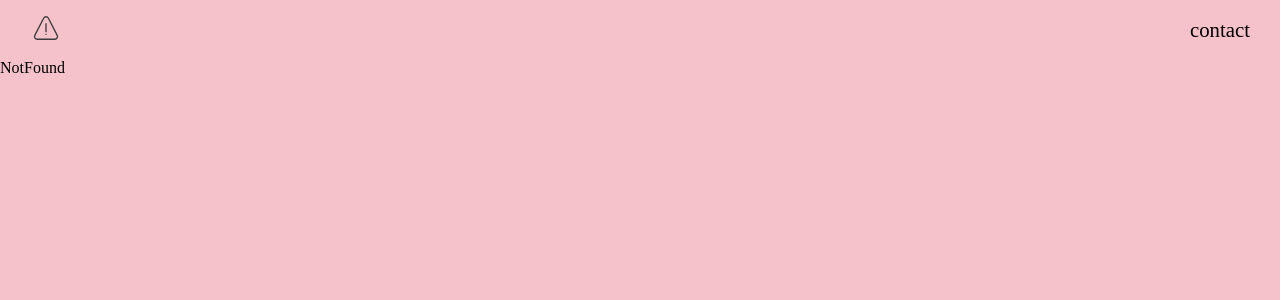
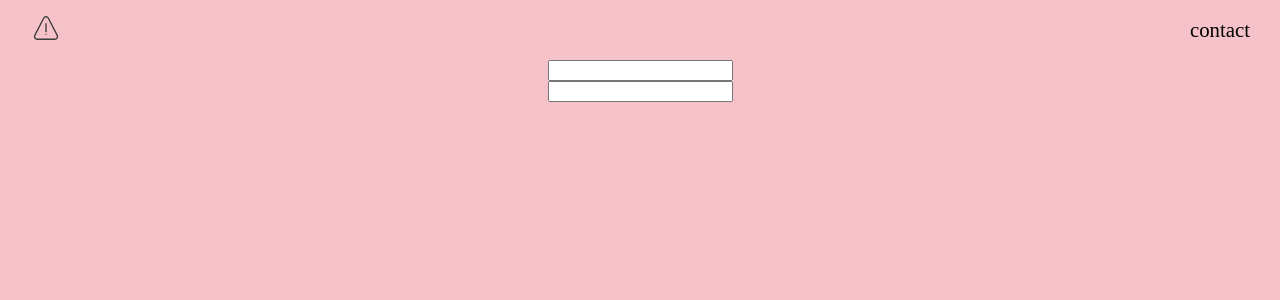
Before and after one commit to jisooround/woowoolele, a React (Vite) app: page /sheetmusic in a window 1280 px wide. Before the commit this address had no page. Shown: the top 300 px of the page. Built offline with nearby package versions, Linux system fonts and the light colour scheme; a web font is replaced by a local one.

Commit message:
Update: SheetMusic 페이지 생성& 가사,코드 입력창 생성

```diff
--- a/src/pages/Home.tsx
+++ b/src/pages/Home.tsx
@@ -1,14 +1,22 @@
 import React from "react";
-import styled, { keyframes } from "styled-components";
+import { useNavigate } from "react-router-dom";
+import styled from "styled-components";
 
 type Props = {};
 
 const Home = (props: Props) => {
+  const navigate = useNavigate();
   return (
     <ContainerStyles>
       <TitleStyles>WOOWOOLELE</TitleStyles>
       <p>‘우우렐레’는 우쿨렐레 악보를 쉽게 만들어주는 앱입니다.</p>
-      <StartButtonStyles>우우렐레 시작하기!</StartButtonStyles>
+      <StartButtonStyles
+        onClick={() => {
+          navigate("/sheetmusic");
+        }}
+      >
+        우우렐레 시작하기!
+      </StartButtonStyles>
     </ContainerStyles>
   );
 };
--- /dev/null
+++ b/src/pages/Sheetmusic.tsx
@@ -0,0 +1,82 @@
+import { useRef, useState } from "react";
+import styled from "styled-components";
+
+type Props = {};
+
+interface InputBox {
+  chord: string;
+  lyrics: string;
+}
+
+const Sheetmusic = (props: Props) => {
+  const InputRefs = useRef<(HTMLInputElement | null)[]>([]);
+  const [inputBox, setInputBox] = useState<InputBox[]>([
+    {
+      chord: "",
+      lyrics: "",
+    },
+  ]);
+
+  const handleEnterPress = (e: React.KeyboardEvent<HTMLInputElement>, idx: number) => {
+    if (e.key === "Enter") {
+      e.preventDefault();
+      setInputBox([...inputBox, { chord: "", lyrics: "" }]);
+      setTimeout(() => {
+        const newIndex = idx + 1;
+        InputRefs.current[newIndex]?.focus();
+      }, 0);
+    }
+  };
+
+  return (
+    <ContainerStyles>
+      {inputBox.map((item, index) => (
+        <ChordBoxStyles key={`${index}_${item}`}>
+          <input
+            type="text"
+            value={item?.chord}
+            onChange={(e) => {
+              e.preventDefault();
+              const { value } = e.target;
+              setInputBox((prev) => prev.map((item, i) => (i === index ? { ...item, chord: value } : item)));
+            }}
+          />
+          <input
+            type="text"
+            value={item?.lyrics}
+            onChange={(e) => {
+              e.preventDefault();
+              const { value } = e.target;
+              setInputBox((prev) => prev.map((item, i) => (i === index ? { ...item, lyrics: value } : item)));
+            }}
+            onKeyPress={(e) => {
+              handleEnterPress(e, index);
+            }}
+            ref={(el) => (InputRefs.current[index] = el)}
+          />
+        </ChordBoxStyles>
+      ))}
+    </ContainerStyles>
+  );
+};
+
+const ContainerStyles = styled.div`
+  width: 100%;
+  box-sizing: border-box;
+  display: flex;
+  justify-content: center;
+  align-items: center;
+  flex-wrap: wrap;
+  p {
+    width: 100%;
+    text-align: center;
+    font-size: 1.3rem;
+  }
+`;
+
+const ChordBoxStyles = styled.div`
+  display: flex;
+  flex-direction: column;
+`;
+
+export default Sheetmusic;
--- a/src/router.tsx
+++ b/src/router.tsx
@@ -1,6 +1,7 @@
 import { createBrowserRouter } from "react-router-dom";
 import NotFound from "@/pages/NotFound";
 import Home from "./pages/Home";
+import Sheetmusic from "./pages/Sheetmusic";
 
 export const router = createBrowserRouter([
   {
@@ -8,4 +9,9 @@ export const router = createBrowserRouter([
     element: <Home />,
     errorElement: <NotFound />,
   },
+  {
+    path: "/sheetmusic",
+    element: <Sheetmusic />,
+    errorElement: <NotFound />,
+  },
 ]);
```
